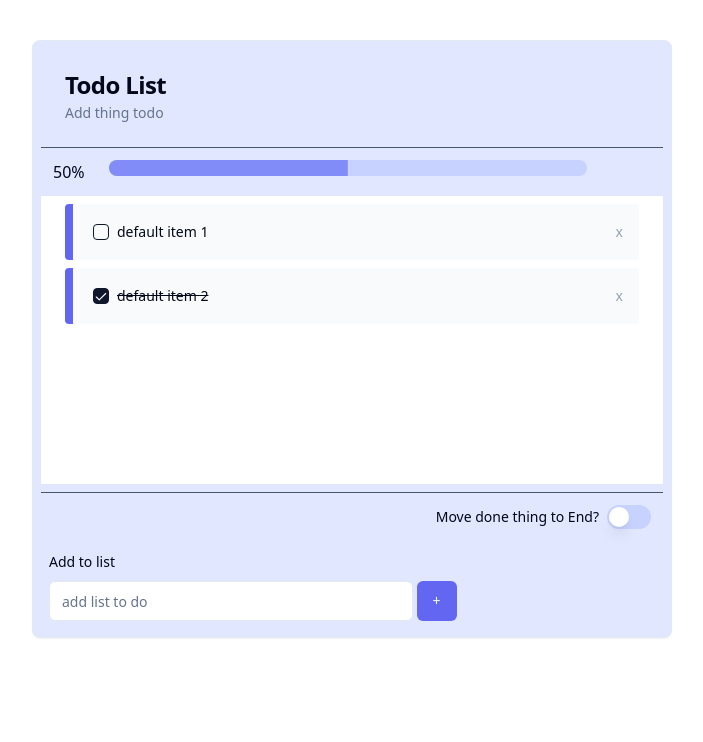
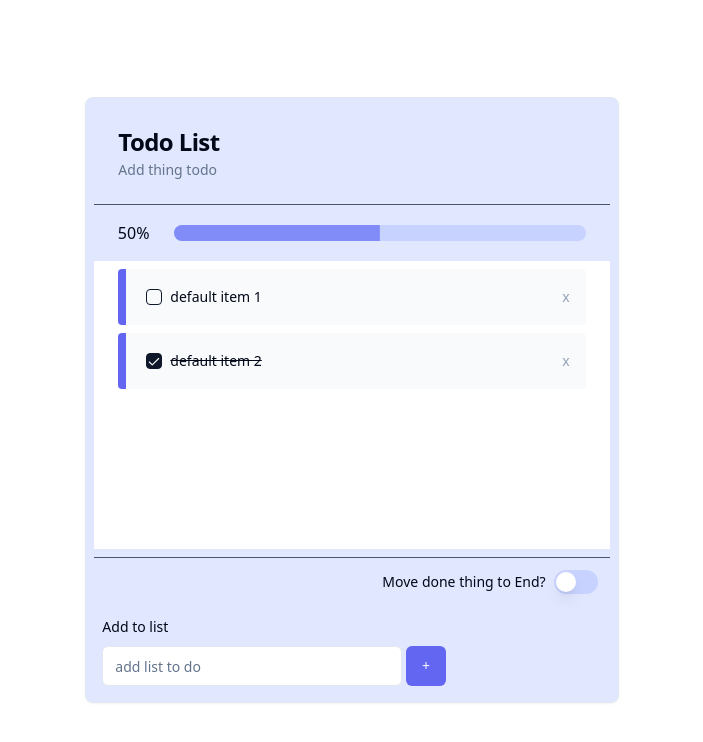
Before and after one commit to sos78819/0606, a React (Vite) app in the folder vite-project/: page / in a window 1280 px wide. Shown: the top 742 px of the page, without its empty margins (288-991 px from the left). Built offline with nearby package versions, Linux system fonts and the light colour scheme.

Commit message:
fix:修正排版/更新todo依賴上一個狀態

```diff
--- a/vite-project/src/components/TodoList.tsx
+++ b/vite-project/src/components/TodoList.tsx
@@ -1,6 +1,5 @@
 import { Card, CardDescription, CardHeader, CardTitle } from "@/components/ui/card";
 import { Separator } from "@/components/ui/separator";
-import { cn } from "@/lib/utils";
 import { singleItem } from "@/type";
 import { useState } from "react";
 import { AddItemForm } from "./add-item-form";
@@ -8,7 +7,7 @@ import { ItemContent } from "./item-content";
 import { TodoProgress } from "./todo-progress";
 
 const TodoList = () => {
-  const [TodoItems, setTodoItems] = useState(
+  const [todoItems, setTodoItems] = useState(
     [
       {
 
@@ -23,23 +22,41 @@ const TodoList = () => {
     ])
 
 
-    function handleItemChange(newItem:singleItem[])  {
+  function handleAddItem(values: singleItem[]) {
+    setTodoItems((prevItem)=> prevItem.concat(values));
 
-      setTodoItems(newItem);
+  };
 
-    };
+  function handleCheck(e: boolean, idx: number){
+    setTodoItems(prevState => prevState.map((todo, index) =>
+      index === idx? {...todo, finish: e} : todo
+    ));
+
+  }
+
+  function removeItem(idx: number){
+    setTodoItems(prevState => prevState.filter((_, index) => index!== idx));
+
+  }
+  function handleSwitch(e: boolean){
+    console.log(e)
+
+
+  }
+
+
 
   return (
-    <div className="flex justify-center content-center w-full h-full">
-      <Card className={cn('w-6/12 bg-indigo-100 mt-10 p-2  md:w-10/12 sm:w-12/12')}>
+    <div className="flex justify-center items-center w-full h-svh">
+      <Card className='w-5/12 bg-indigo-100  p-2  md:w-10/12 sm:w-12/12'>
         <CardHeader >
           <CardTitle>Todo List</CardTitle>
           <CardDescription>Add thing todo</CardDescription>
         </CardHeader>
         <Separator className="bg-slate-600" />
-        <TodoProgress TodoItem={TodoItems}/>
-        <ItemContent TodoItem={TodoItems} handleItemChange={handleItemChange} />
-        <AddItemForm TodoItem={TodoItems} handleItemChange={handleItemChange} />
+        <TodoProgress todoItems={todoItems} />
+        <ItemContent handleSwitch={handleSwitch}  todoItems={todoItems} removeItem={removeItem}  handleCheck={handleCheck} />
+        <AddItemForm addItem={handleAddItem} />
       </Card>
     </div>
 
--- a/vite-project/src/components/add-item-form.tsx
+++ b/vite-project/src/components/add-item-form.tsx
@@ -9,27 +9,22 @@ import {
   FormLabel
 } from "@/components/ui/form";
 import { Input } from "@/components/ui/input";
-import { TodoProps, singleItem } from "@/type";
+import { singleItem } from "@/type";
 import { useForm } from "react-hook-form";
 
 
 
-const AddItemForm = (props:TodoProps) => {
-
+const AddItemForm = ({addItem}: {addItem: (newItem:singleItem[]) => void}) => {
   const form = useForm({
     defaultValues: {
       title: "",
       finish: false
     }
   }
-
   )
 
   const onSubmit = (values: singleItem) => {
-    const preItem = [...props.TodoItem]
-    const newItem = preItem.concat(values);
-    props.handleItemChange(newItem)
-
+    addItem([values])
   }
 
   return (
@@ -42,7 +37,7 @@ const AddItemForm = (props:TodoProps) => {
               name="title"
               render={({ field }) => (
                 <FormItem>
-                 <FormLabel>Add to list</FormLabel>
+                  <FormLabel>Add to list</FormLabel>
                   <FormControl>
                     <Input className="ring-indigo-100" placeholder="add list to do"  {...field} />
                   </FormControl>
--- a/vite-project/src/components/item-content.tsx
+++ b/vite-project/src/components/item-content.tsx
@@ -1,6 +1,5 @@
-import { TodoProps } from "@/type";
+import { singleItem } from '@/type';
 import * as ScrollArea from '@radix-ui/react-scroll-area';
-import { useState } from "react";
 import { MoveItemEnd } from "./move-to-item-end";
 import { Button } from "./ui/button";
 import { CardContent } from "./ui/card";
@@ -8,63 +7,30 @@ import { Checkbox } from "./ui/checkbox";
 import { Label } from "./ui/label";
 import { Separator } from "./ui/separator";
 
-
-const ItemContent = (props: TodoProps) => {
-
-  const [switchTitle, setSwitchTitle] = useState("Move done thing to End?")
+export interface TodoProps {
+  todoItems: singleItem[],
+  handleCheck: (e: boolean, idx: number) => void,
+  removeItem:(idx: number)=>void,
+  handleSwitch: (e: boolean) => void,
+}
 
 
-  function handleItemCheck(e: boolean, idx: number) {
-    const newTodos = [...props.TodoItem];
-    newTodos[idx].finish = e
-    props.handleItemChange(newTodos)
-  }
-
-  function removeItem(idx: number) {
-    const newTodos = [...props.TodoItem];
-    newTodos.splice(idx, 1);
-    props.handleItemChange(newTodos)
-  }
-
-  function switchHandler(e: boolean) {
-    const newTodos = [...props.TodoItem];
-    if (e) {
-      const switchToStart = "Move done thing to Start?"
-      newTodos.sort((a, b) => {
-        if (a.finish === b.finish) return 0;
-        if (a.finish) return 1;
-        return -1;
-      });
-      setSwitchTitle(switchToStart)
-
-    } else {
-      const switchToEnd = "Move done thing to End?"
-      newTodos.sort((a, b) => {
-        if (a.finish === b.finish) return 0;
-        if (!a.finish) return 1;
-        return -1;
-      });
-      setSwitchTitle(switchToEnd)
-    }
-    props.handleItemChange(newTodos)
-  }
-
-
-
+const ItemContent = (props:TodoProps) => {
   return <><ScrollArea.Root>
     <ScrollArea.Viewport className="h-72 bg-white" >
       <CardContent>
-        {props.TodoItem.map((item, idx) => {
+        {props.todoItems.map((item, idx) => {
           const lineClass = item.finish ? 'line-through' : '';
-          return <div key={idx} className="flex items-center rounded bg-slate-50 border-l-8 border-l-indigo-500 mt-2 p-5 relative">
-            <Checkbox onCheckedChange={(e: boolean) => handleItemCheck(e, idx)} checked={item.finish} className="mr-2" id="terms" />
-            <Label
-              className={`text-sm font-medium leading-none peer-disabled:cursor-not-allowed peer-disabled:opacity-70 ${lineClass}`}
-            >
+          return <Label
+            className={`text-sm w-full font-medium leading-none peer-disabled:cursor-not-allowed peer-disabled:opacity-70 ${lineClass}`}
+            key={`terms+${idx}`}
+            htmlFor={`terms+${idx}`}
+          ><div key={idx} className="flex items-center rounded bg-slate-50 border-l-8 border-l-indigo-500 mt-2 p-5 relative">
+              <Checkbox onCheckedChange={(e: boolean) => props.handleCheck(e, idx)} checked={item.finish} className="mr-2" id={`terms+${idx}`} />
               {item.title}
-            </Label>
-            <Button onClick={() => removeItem(idx)} className='bg-transparent rounded-full text-slate-400 absolute right-0'>x</Button>
-          </div>
+              <Button onClick={() => props.removeItem(idx)} className='bg-transparent w-fit rounded-full text-slate-400 absolute right-0'>x</Button>
+            </div>
+          </Label>
         })
         }
       </CardContent>
@@ -75,7 +41,7 @@ const ItemContent = (props: TodoProps) => {
     <ScrollArea.Corner />
   </ScrollArea.Root>
     <Separator className="bg-slate-600 mt-2" />
-    <MoveItemEnd title={switchTitle} switchHandler={switchHandler} />
+    <MoveItemEnd handleSwitch={props.handleSwitch}/>
   </>
 }
 
--- a/vite-project/src/components/move-to-item-end.tsx
+++ b/vite-project/src/components/move-to-item-end.tsx
@@ -2,16 +2,15 @@ import { cn } from "@/lib/utils";
 import { Label } from "./ui/label";
 import { Switch } from "./ui/switch";
 
-interface MoveItemEndProps {
-  title: string;
-  switchHandler: (e: boolean) => void;
-}
-const MoveItemEnd: React.FC<MoveItemEndProps> = ({ title, switchHandler })  => {
+// interface MoveItemEndProps {
+//   switchHandler: (e: boolean) => void;
+// }
+const MoveItemEnd = ({handleSwitch}:{handleSwitch: (e: boolean) => void;})  => {
 
   return (
     <div className="flex items-center float-right p-3">
-      <Label htmlFor="move-to-item-end">{title}</Label>
-      <Switch className={cn('ml-2 data-[state=checked]:bg-indigo-500 data-[state=unchecked]:bg-indigo-200')} id="move-to-item-end" onCheckedChange ={(e)=>switchHandler(e)} />
+      <Label htmlFor="move-to-item-end">Move done thing to End?</Label>
+      <Switch className={cn('ml-2 data-[state=checked]:bg-indigo-500 data-[state=unchecked]:bg-indigo-200')} id="move-to-item-end" onCheckedChange ={(e)=>handleSwitch(e)} />
     </div>
   )
 }
--- a/vite-project/src/components/todo-progress.tsx
+++ b/vite-project/src/components/todo-progress.tsx
@@ -1,25 +1,15 @@
 
-import { Progress } from "@/components/ui/progress"
-import { cn } from "@/lib/utils"
-import { TodoItems } from "@/type"
-import { useEffect, useState } from "react"
-const TodoProgress = ({TodoItem}:TodoItems) => {
+import { Progress } from "@/components/ui/progress";
+import { singleItem } from "@/type";
+const TodoProgress = ({todoItems}:{todoItems:singleItem[]}) => {
 
-  const itemTotal = TodoItem.length
-  const finishTotal = TodoItem.filter((item) => item.finish === true);
-  const percentage = Math.floor((finishTotal.length / itemTotal) * 100)
-  const [progress, setProgress] = useState(percentage)
+  const itemTotal = todoItems.length
+  const finishTotal = todoItems.filter((item) => item.finish === true);
+  const percentage = itemTotal === 0 ? 0 : Math.floor((finishTotal.length / itemTotal) * 100)
 
-  useEffect(() => {
-    const timer = setTimeout(() => setProgress(percentage), 600)
-    return () => clearTimeout(timer)
-  }, [percentage])
-
-
-
-  return <div className="flex p-3 relative">
-  <div className="flex-none w-14"><p className="align-text-top">{progress}%</p></div>
-  <Progress value={progress} className={cn('w-[80%] bg-indigo-200')} />
+  return <div className="flex justify-center items-center py-4">
+  <div className="flex-none w-14"><p className="align-text-top">{percentage}%</p></div>
+  <Progress value={percentage} className='w-[80%] bg-indigo-200' />
   </div>
 }
-export { TodoProgress }
+export { TodoProgress };
--- a/vite-project/src/type.ts
+++ b/vite-project/src/type.ts
@@ -10,6 +10,5 @@ export interface TodoItems {
 }
 
 export interface TodoProps {
-    TodoItem: singleItem[],
-    handleItemChange: (newItem:singleItem[]) => void
+    handleAddItem: (newItem:singleItem[]) => void
 }
```
